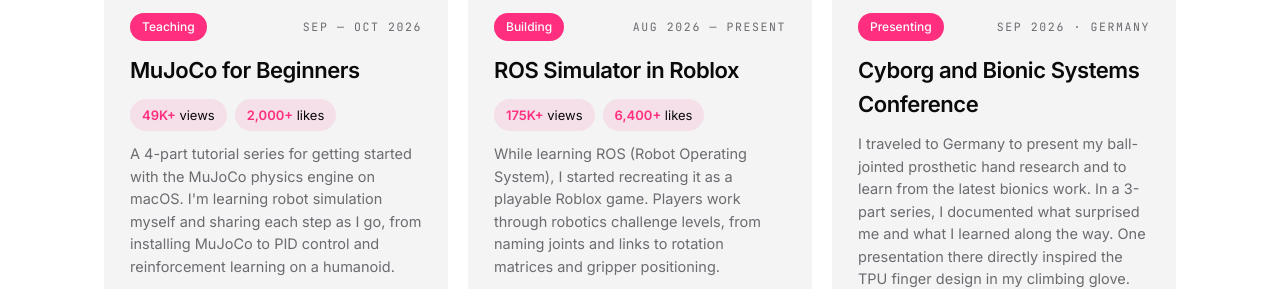
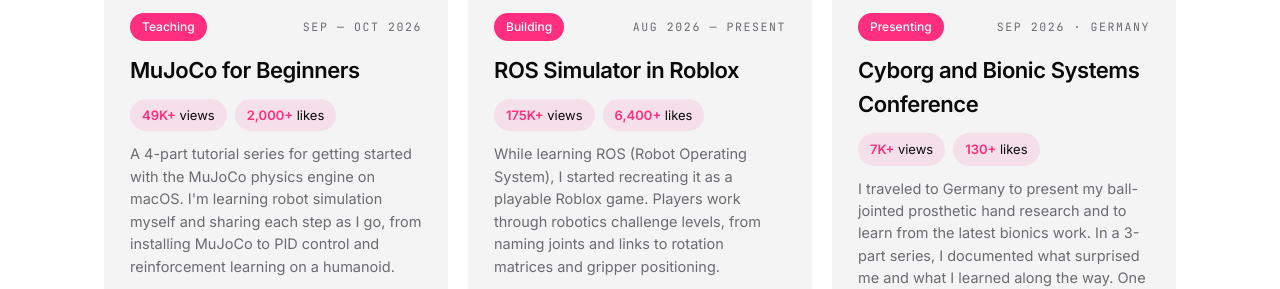
Before and after one commit to taliyah0x0/engineering-portfolio, a plain HTML site: page index.html in a window 1280 px wide. Shown: the part 4706-4995 px from the top of the page. Drawn offline with Linux system fonts and the light colour scheme.

Commit message:
updated badges

```diff
--- a/index.html
+++ b/index.html
@@ -1346,7 +1346,7 @@ const PROFILE = {
         link: ["Follow along", "https://www.instagram.com/taliyahengineering/"] },
       { kind: "Presenting", title: "Cyborg and Bionic Systems Conference", when: "Sep 2026 · Germany",
         img: "assets/learning/cbs-collage.jpg", imgLink: "https://www.instagram.com/taliyahengineering/reel/DdHdwOVvj-2/",
-        stats: null,
+        stats: [["7K+", "views"], ["130+", "likes"]],
         text: "I traveled to Germany to present my ball-jointed prosthetic hand research and to learn from the latest bionics work. In a 3-part series, I documented what surprised me and what I learned along the way. One presentation there directly inspired the TPU finger design in my climbing glove.",
         parts: [["Pt. 1", "Getting to Germany (train delays and all)", "https://www.instagram.com/taliyahengineering/reel/DdHdwOVvj-2/"], ["Pt. 2", "My poster and talks on human augmentation", "https://www.instagram.com/taliyahengineering/reel/DdMkxZrhO3_/"], ["Pt. 3", "How injury affects proprioception", "https://www.instagram.com/taliyahengineering/reel/DdSFv2mSkCP/"]],
         link: null },
```
